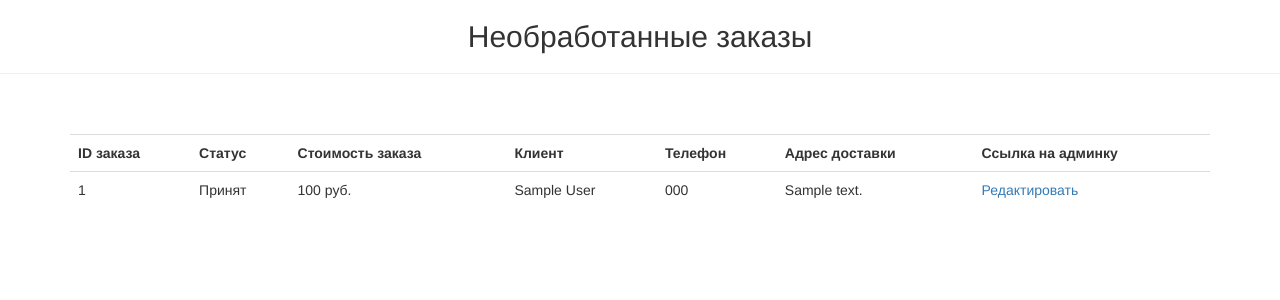
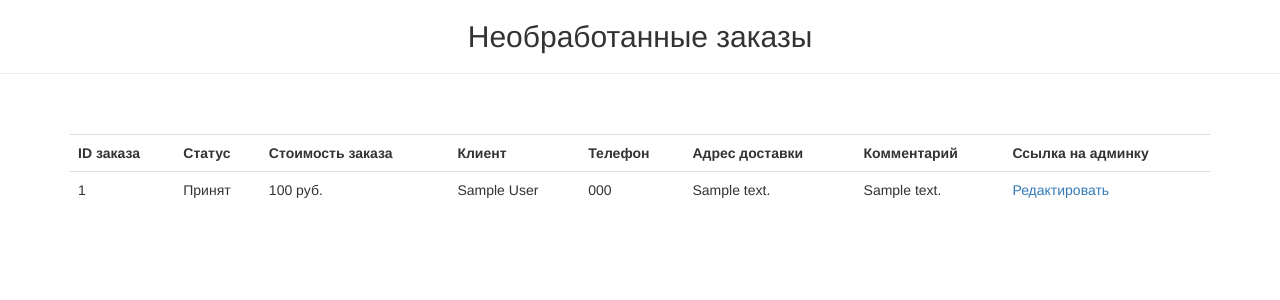
Before and after one commit to redkrayn/Django_lesson_2, a Django app: page /manager/orders/ in a window 1280 px wide. Shown: the part 52-352 px from the top of the page. Run offline with Django 3.2, Linux system fonts and the light colour scheme; a user stored in the database is signed in; tables that the repository leaves empty hold one stand-in row (values such as "Sample post"); parts of the project's set-up code (start-up, migrations or seed data) failed here and were passed over; some libraries are stand-ins or nearby versions.

Commit message:
Add comments for manager

```diff
--- a/foodcartapp/models.py
+++ b/foodcartapp/models.py
@@ -180,6 +180,7 @@ class Order(models.Model):
         verbose_name='Статус',
         db_index=True,
     )
+    comment = models.TextField(blank=True, verbose_name='Комментарий')
 
     def __str__(self):
         return f"{self.firstname} {self.lastname} {self.address}"
--- a/restaurateur/templates/order_items.html
+++ b/restaurateur/templates/order_items.html
@@ -19,6 +19,7 @@
       <th>Клиент</th>
       <th>Телефон</th>
       <th>Адрес доставки</th>
+      <th>Комментарий</th>
       <th>Ссылка на админку</th>
     </tr>
 
@@ -30,6 +31,7 @@
         <td>{{ item.firstname }} {{ item.lastname }}</td>
         <td>{{ item.phonenumber }}</td>
         <td>{{ item.address }}</td>
+        <td>{{ item.comment }}</td>
         <td><a href={% url "admin:foodcartapp_order_change" object_id=item.id %}?next={{ request.path|urlencode }}>Редактировать</a></td>
       </tr>
     {% endfor %}
```
Also changed, not shown: foodcartapp/migrations/0042_order_comment.py (added).
